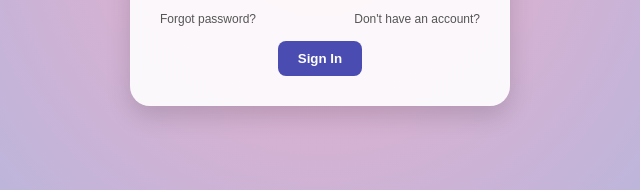
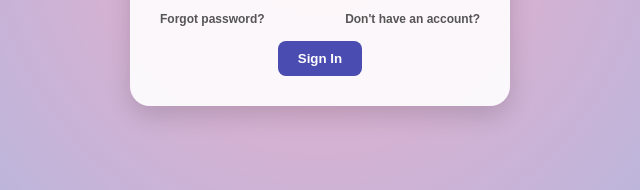
Before and after one commit to mahlatseclayton/TutorAI, a plain HTML site: page signIn.html in a window 1280 px wide. Shown: the part 523-713 px from the top of the page, 320-960 px from the left. Drawn offline with Linux system fonts and the light colour scheme.

Commit message:
password and create acc hyperlinks

```diff
--- a/signIn.html
+++ b/signIn.html
@@ -37,8 +37,8 @@
             <input class="userpassword" type="password" placeholder="Password" required>
 
             <div class="formLinks">
-                <a href="#" class="forgotPassword">Forgot password?</a>
-                <a href="#" class="NoAccount">Don't have an account?</a>
+                <a href="#" class="forgotPassword"><b>Forgot password?</b></a>
+                <a href="#" class="NoAccount"><b>Don't have an account?</b></a>
             </div>
 
             <button class="loginbtn" type="submit">Sign In</button>
```
